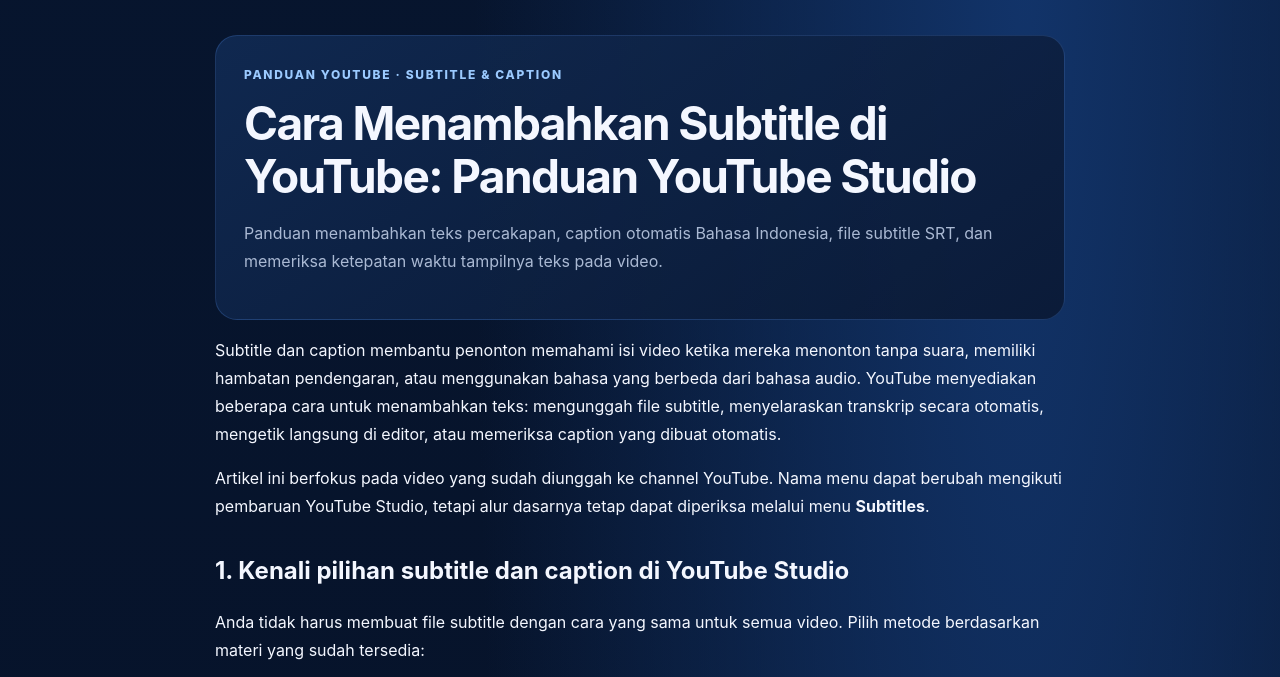
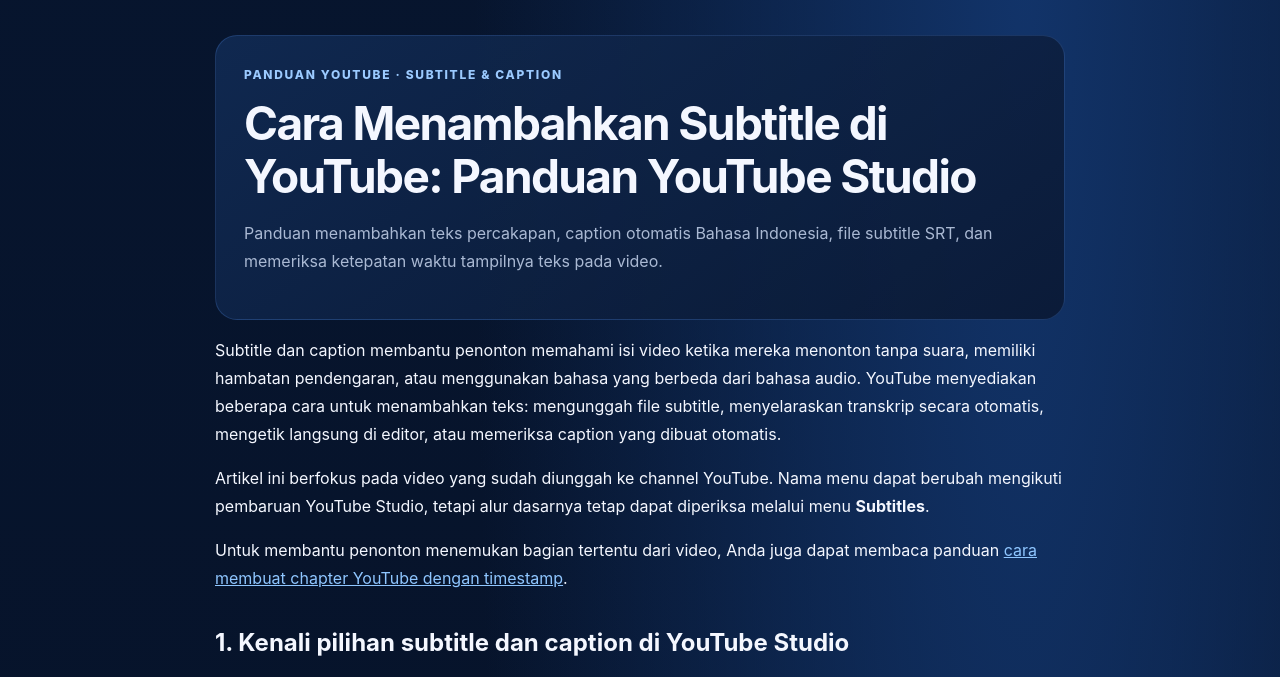
Before and after one commit to inioza013/jual-followers-murah, a plain HTML site: page cara-menambahkan-subtitle-youtube.html in a window 1280 px wide. Shown: the part 86-763 px from the top of the page. Drawn offline with Linux system fonts and the light colour scheme.

Commit message:
Link YouTube subtitle guide to chapter guide

```diff
--- a/cara-menambahkan-subtitle-youtube.html
+++ b/cara-menambahkan-subtitle-youtube.html
@@ -60,6 +60,7 @@ footer{border-top:1px solid var(--line);padding:24px 0;color:var(--muted);font-s
 
 <p>Subtitle dan caption membantu penonton memahami isi video ketika mereka menonton tanpa suara, memiliki hambatan pendengaran, atau menggunakan bahasa yang berbeda dari bahasa audio. YouTube menyediakan beberapa cara untuk menambahkan teks: mengunggah file subtitle, menyelaraskan transkrip secara otomatis, mengetik langsung di editor, atau memeriksa caption yang dibuat otomatis.</p>
 <p>Artikel ini berfokus pada video yang sudah diunggah ke channel YouTube. Nama menu dapat berubah mengikuti pembaruan YouTube Studio, tetapi alur dasarnya tetap dapat diperiksa melalui menu <strong>Subtitles</strong>.</p>
+<p>Untuk membantu penonton menemukan bagian tertentu dari video, Anda juga dapat membaca panduan <a href="cara-membuat-chapter-youtube-dengan-timestamp.html">cara membuat chapter YouTube dengan timestamp</a>.</p>
 
 <h2>1. Kenali pilihan subtitle dan caption di YouTube Studio</h2>
 <p>Anda tidak harus membuat file subtitle dengan cara yang sama untuk semua video. Pilih metode berdasarkan materi yang sudah tersedia:</p>
```
